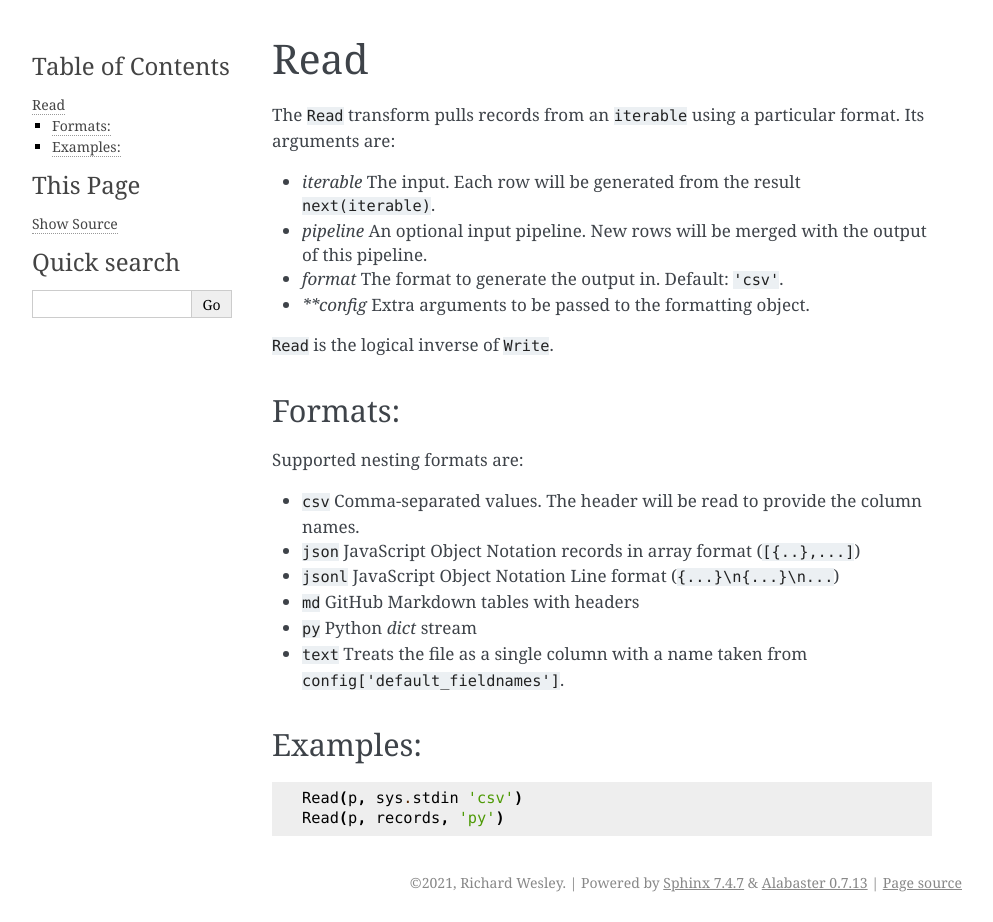
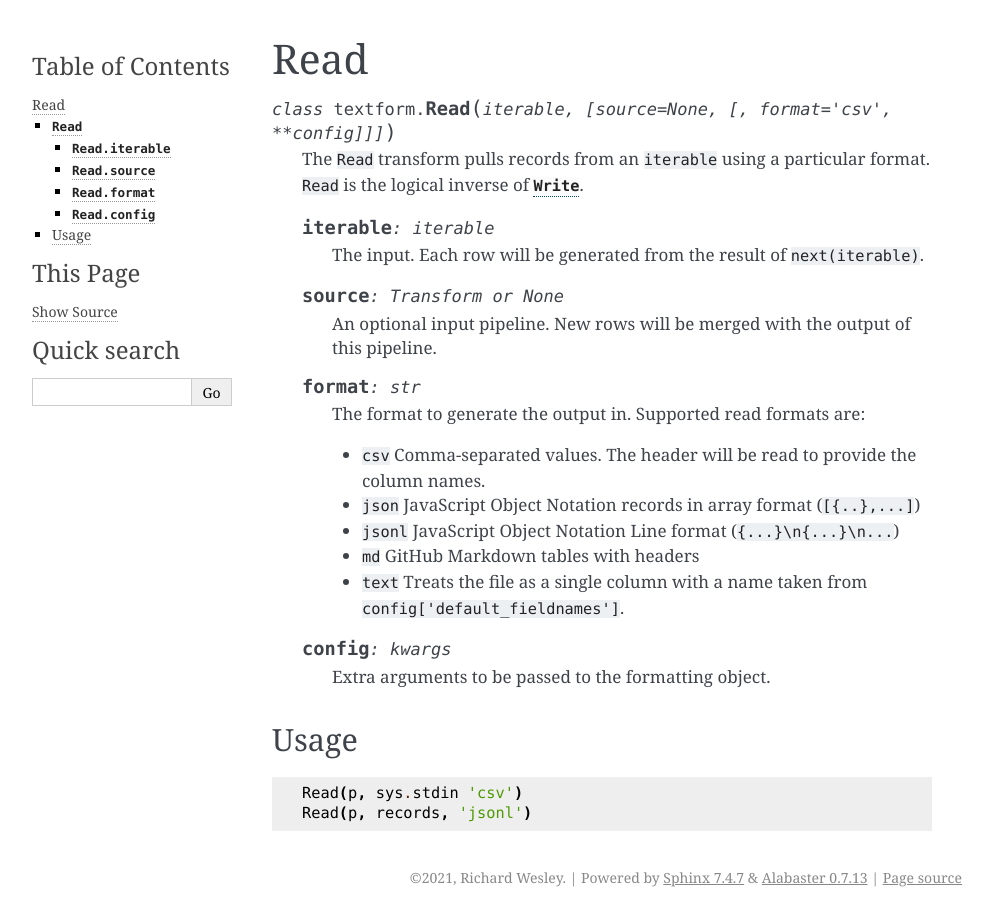
Before and after one commit to hawkfish/textform, a Sphinx documentation site: the page built from docs/transforms/read.rst, in a window 1280 px wide. Shown: the whole page, without its empty margins (148-1141 px from the left). Built offline with Sphinx 7.4.7, drawn with Linux system fonts in a browser that asks for light colours.

Commit message:
Document Read with domains

```diff
--- a/docs/transforms/read.rst
+++ b/docs/transforms/read.rst
@@ -1,30 +1,44 @@
 Read
 =====
 
-The ``Read`` transform pulls records from an ``iterable`` using a particular format. Its arguments are:
+.. py:currentmodule:: textform
 
-* *iterable* The input. Each row will be generated from the result ``next(iterable)``.
-* *pipeline* An optional input pipeline. New rows will be merged with the output of this pipeline.
-* *format* The format to generate the output in. Default: ``'csv'``.
-* *\ *\ *config* Extra arguments to be passed to the formatting object.
+.. py:class:: Read(iterable, [source=None, [, format='csv', **config]]])
 
-``Read`` is the logical inverse of ``Write``.
+    The ``Read`` transform pulls records from an ``iterable`` using a particular format.
+    ``Read`` is the logical inverse of :py:class:`Write`.
 
-Formats:
-^^^^^^^^
-Supported nesting formats are:
+    .. py:attribute:: iterable
+        :type: iterable
 
-* ``csv`` Comma-separated values. The header will be read to provide the column names.
-* ``json`` JavaScript Object Notation records in array format (``[{..},...]``)
-* ``jsonl`` JavaScript Object Notation Line format (``{...}\n{...}\n...``)
-* ``md`` GitHub Markdown tables with headers
-* ``py`` Python *dict* stream
-* ``text`` Treats the file as a single column with a name taken from ``config['default_fieldnames']``.
+        The input. Each row will be generated from the result of ``next(iterable)``.
 
-Examples:
-^^^^^^^^^
+    .. py:attribute:: source
+        :type: Transform or None
+
+        An optional input pipeline.
+        New rows will be merged with the output of this pipeline.
+
+    .. py:attribute:: format
+        :type: str
+
+        The format to generate the output in. Supported read formats are:
+
+        * ``csv`` Comma-separated values. The header will be read to provide the column names.
+        * ``json`` JavaScript Object Notation records in array format (``[{..},...]``)
+        * ``jsonl`` JavaScript Object Notation Line format (``{...}\n{...}\n...``)
+        * ``md`` GitHub Markdown tables with headers
+        * ``text`` Treats the file as a single column with a name taken from ``config['default_fieldnames']``.
+
+    .. py:attribute:: config
+        :type: kwargs
+
+        Extra arguments to be passed to the formatting object.
+
+Usage
+^^^^^
 
 .. code-block:: python
 
    Read(p, sys.stdin 'csv')
-   Read(p, records, 'py')
+   Read(p, records, 'jsonl')
```
